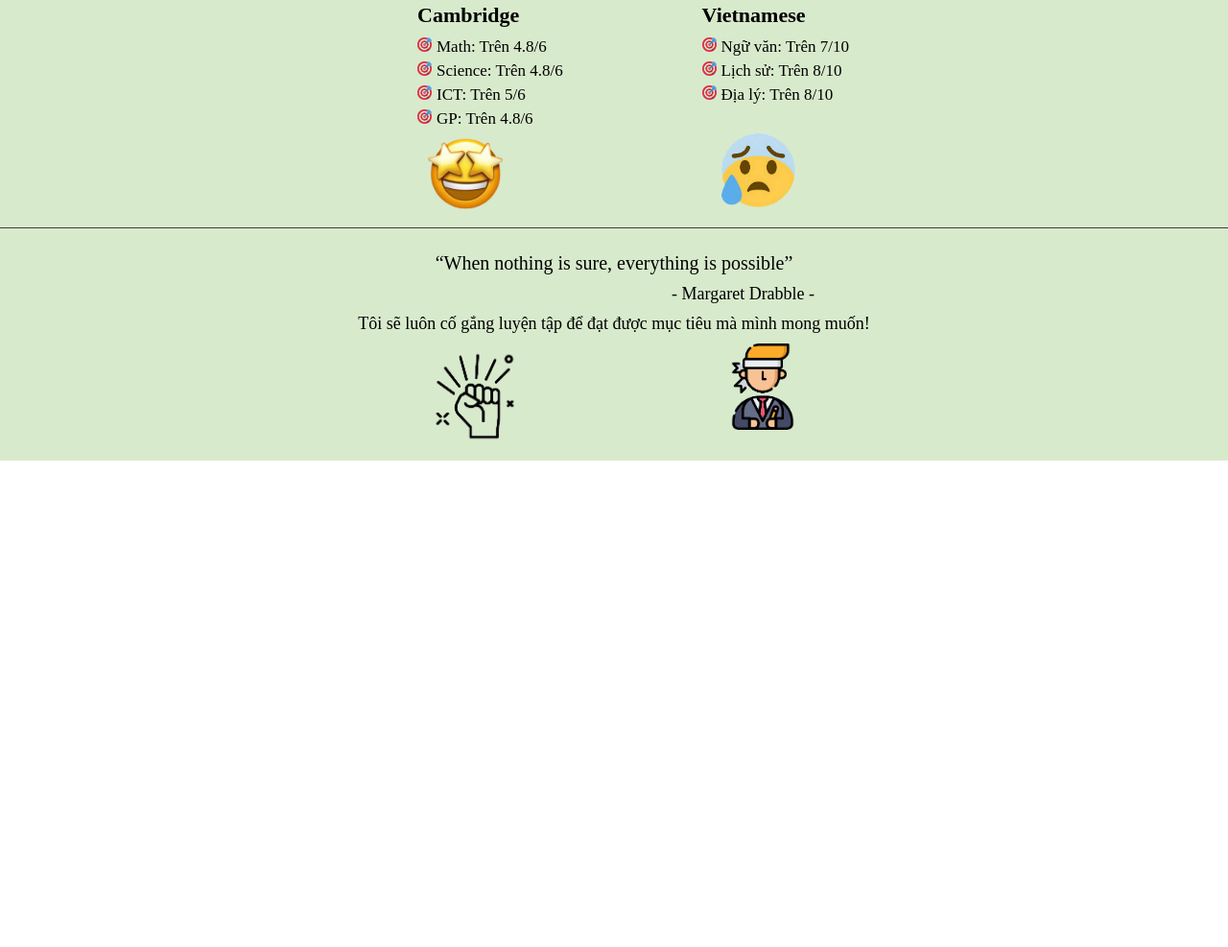
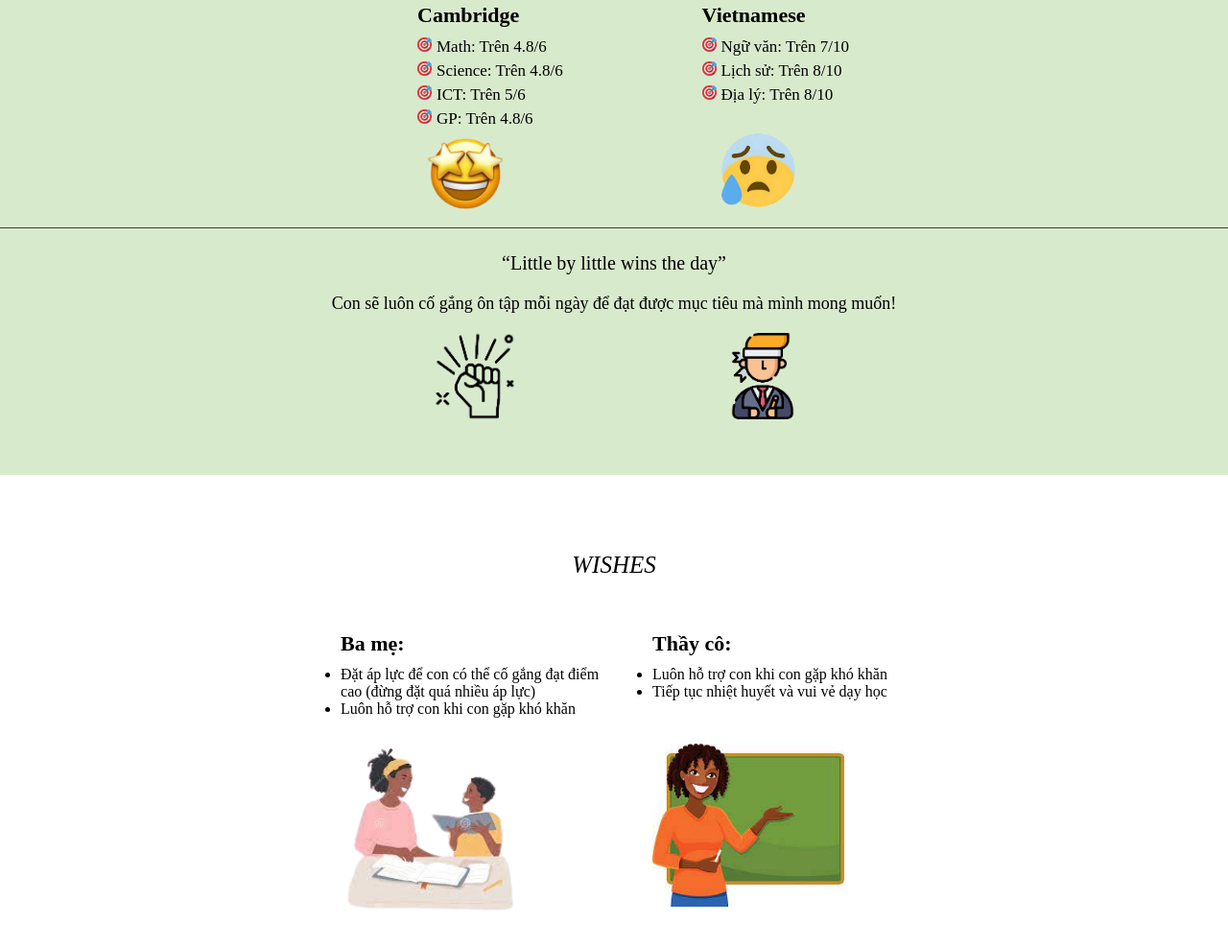
Before and after one commit to JackyDooky/portfolio, a plain HTML site: page index.html in a window 1280 px wide. Shown: the part 1335-2322 px from the top of the page at 96% size. Drawn offline with Linux system fonts and the light colour scheme.

Commit message:
Finished all, change some stuff if needed

```diff
--- a/index.html
+++ b/index.html
@@ -16,7 +16,7 @@
                 <a class="options" href="#about">ABOUT ME</a>
                 <a class="options" href="#grades">GRADES</a>
                 <a class="options" href="#goals">GOALS</a>
-                <a class="options" href="">WISHES</a>
+                <a class="options" href="#wishes">WISHES</a>
             </nav>
         </div>
         <p id="about"></p>
@@ -24,8 +24,8 @@
             <div class="intro">
                 <div>
                     <p class="title1">ABOUT ME</p>
-                    <p class="welcome">Chào mừng bạn đã đến với Portfolio của tôi</p>
-                    <p class="info">Xin chào, tôi tên là Quốc Anh. Tôi năm nay 13 tuổi, tôi sinh ra vào ngày 22/11/2009. Sở thích của tôi là chơi rubik và ảo thuật bài. Hiện tại, tôi đang học tại Vinschool Central Park.</p>
+                    <p class="welcome">Xin chào ba mẹ và thầy cô</p>
+                    <p class="info">Con tên là Quốc Anh. Con năm nay 13 tuổi và hôm nay con sẽ có một cuộc nói chuyện với ba mẹ về thành tích trong học kì vừa rồi của con và những mục tiêu, kì vọng cho học kì mới và từ ba mẹ</p>
                 </div>
                 <div class="me-container">
                     <img class="me" src="me.png">
@@ -148,18 +148,46 @@
             margin-bottom: 25px;"></div>
             <q style="text-align: center;
             font-size: 20px;
-            margin-bottom: 10px;">When nothing is sure, everything is possible</q>
-            <p style="font-size: 18px;
-            margin-left: 700px;">- Margaret Drabble -</p>
+            margin-bottom: 10px;">Little by little wins the day</q>
             <div style="font-size: 18px;
             margin-top: 10px;
-            text-align: center;">Tôi sẽ luôn cố gắng luyện tập để đạt được mục tiêu mà mình mong muốn!</div>
+            text-align: center;">Con sẽ luôn cố gắng ôn tập mỗi ngày để đạt được mục tiêu mà mình mong muốn!</div>
             <div class="determined">
                 <div class="fist-container">
                     <img class="fist" src="fist-removebg-preview.png">
                 </div>
-                <div class="studying-container">
+                <div class="studying-container" style="margin-top: 10px;">
                     <img class="studying" src="studying-removebg-preview.png">
+                </div>
+            </div>
+        </div>
+        <p style="margin-bottom: 80px;" id="wishes"></p>
+        <div class="main4">
+            <div class="title4" >WISHES</div>
+            <div class="wishes">
+                <div class="parents">
+                    <ul>
+                        <p style="font-weight: bold;
+                        font-size: 22px;
+                        margin-bottom: 10px;">Ba mẹ:</p>
+                        <li>Đặt áp lực để con có thể cố gắng đạt điểm cao (đừng đặt quá nhiều áp lực)</li>
+                        <li>Luôn hỗ trợ con khi con gặp khó khăn</li>
+                    </ul>
+                    <div>
+                        <img class="help-hw" src="help_with_homework-removebg-preview.png">
+                    </div>
+                </div>
+                <div class="teachers">
+                    <ul>
+                        <p style="font-weight: bold;
+                        font-size: 22px;
+                        margin-bottom: 10px;">Thầy cô:</p>
+                        <li>Luôn hỗ trợ con khi con gặp khó khăn</li>
+                        <li>Tiếp tục nhiệt huyết và vui vẻ dạy học</li>
+                    </ul>
+                    <div>
+                        <img class="happy-teacher" src="happy-teacher.png">
+                    </div>
                 </div>
             </div>
         </div>
--- a/styles.css
+++ b/styles.css
@@ -7,9 +7,6 @@
 html {
     scroll-behavior: smooth;
 }
-body {
-    height: 3000px;
-}
 a {
     text-decoration: none;
 }
@@ -17,8 +14,7 @@ nav {
     display: flex;
     justify-content: space-between;
     width: 400px;
-    position: absolute;
-    left: 450px;
+    margin: 0 auto;
 }
 .top {
     background-color: rgba(0, 0, 0, 0);
@@ -93,7 +89,6 @@ nav {
 }
 .title2 {
     font-style: italic;
-    font-weight: bold;
     font-size: 22px;
     margin: 0 auto;
     margin-bottom: 20px;
@@ -151,11 +146,10 @@ nav {
     align-items: left;
     background-color: #d8eacc;
     padding-top: 60px;
-    height: 535px;
+    height: 550px;
 }
 .title3 {
     font-style: italic;
-    font-weight: bold;
     font-size: 25px;
     margin: 0 auto;
     margin-bottom: 30px;
@@ -212,3 +206,39 @@ nav {
 .studying-container {
     width: 90px;
 }
+.main4 {
+    display: flex;
+    flex-direction: column;
+    margin-bottom: 200px;
+}
+.title4 {
+    font-style: italic;
+    font-size: 25px;
+    margin: 0 auto;
+    margin-bottom: 30px;
+}
+.wishes {
+    display: flex;
+    margin: 0 auto;
+}
+.parents {
+    display: flex;
+    flex-direction: column;
+    width: 270px;
+    margin-right: 55px;
+}
+.parents, .teachers {
+    margin-top: 25px;
+}
+.parents div, .teachers div {
+    width: 200px;
+}
+.help-hw, .happy-teacher {
+    width: 100%;
+}
+.happy-teacher {
+    margin-top: 45px;
+}
+.help-hw {
+    margin-top: 20px;
+}
```
Also changed, not shown: happy-teacher.png (added), help_with_homework-removebg-preview.png (added).
